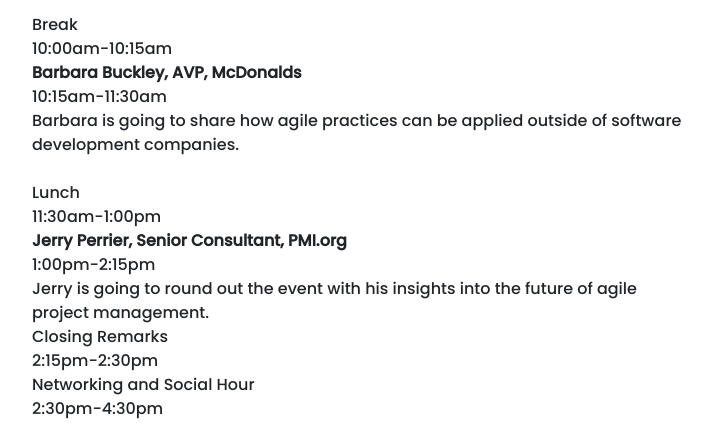
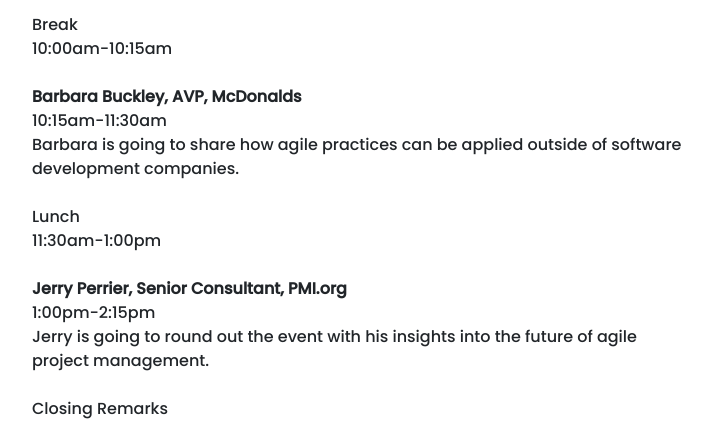
Before and after one commit to asimeoli/ad649_teamc, a plain HTML site: page speakers.html in a window 1280 px wide. Shown: the part 740-1165 px from the top of the page, without its empty margins (283-996 px from the left). Drawn offline with nearby package versions, Linux system fonts and the light colour scheme.

Commit message:
Update speakers.html

```diff
--- a/speakers.html
+++ b/speakers.html
@@ -82,7 +82,8 @@
                         Break
                     <br>
                     10:00am-10:15am
-                    <div>
+                    <br>
+                    <br>
                     <b>Barbara Buckley, AVP, McDonalds</b>
                     <br>
                     10:15am-11:30am
@@ -93,17 +94,20 @@
                         Lunch
                     <br>
                     11:30am-1:00pm
-                    <div>
+                    <br>
+                    <br>
                             <b>Jerry Perrier, Senior Consultant, PMI.org</b>
                     <br>
                     1:00pm-2:15pm
                     <br>
                     Jerry is going to round out the event with his insights into the future of agile project management.
-                        <div>
+                        <br>
+                    <br>
                             Closing Remarks
                             <br>
                             2:15pm-2:30pm
-                            <div>
+                            <br>
+                    <br>
                                 Networking and Social Hour
                                 <br>
                                 2:30pm-4:30pm
```
